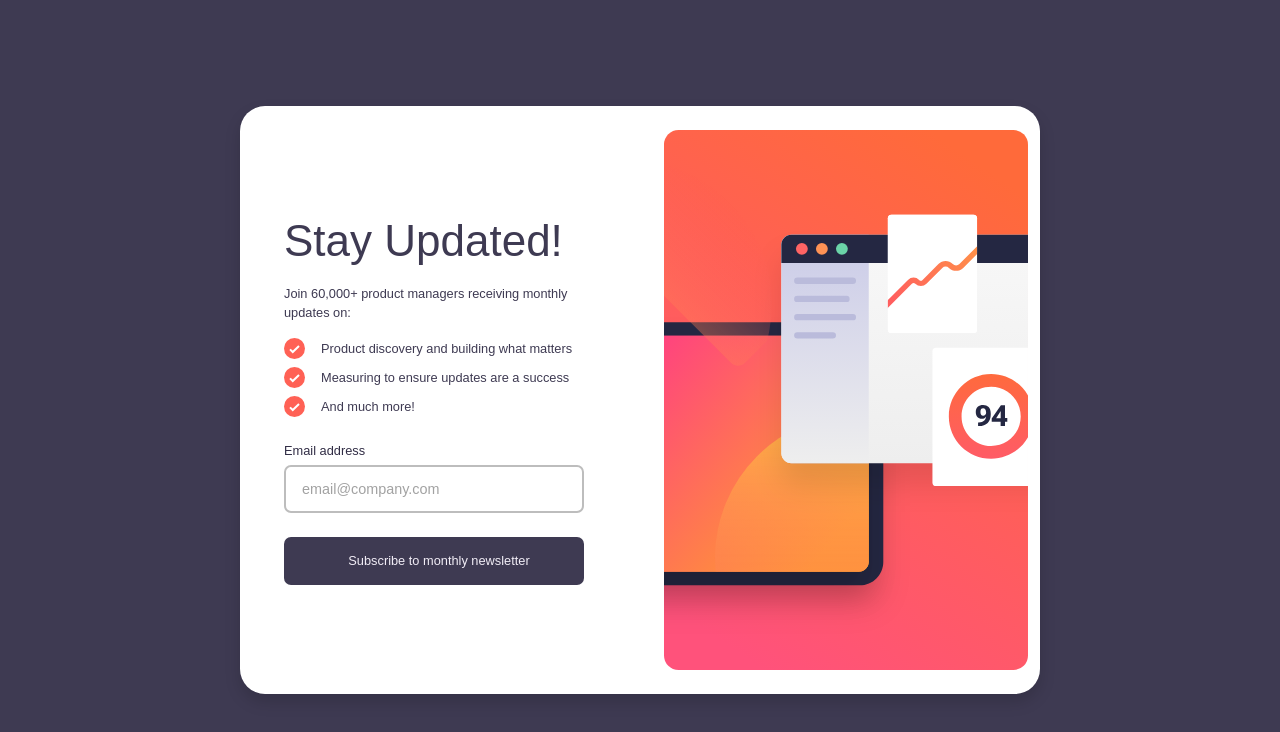
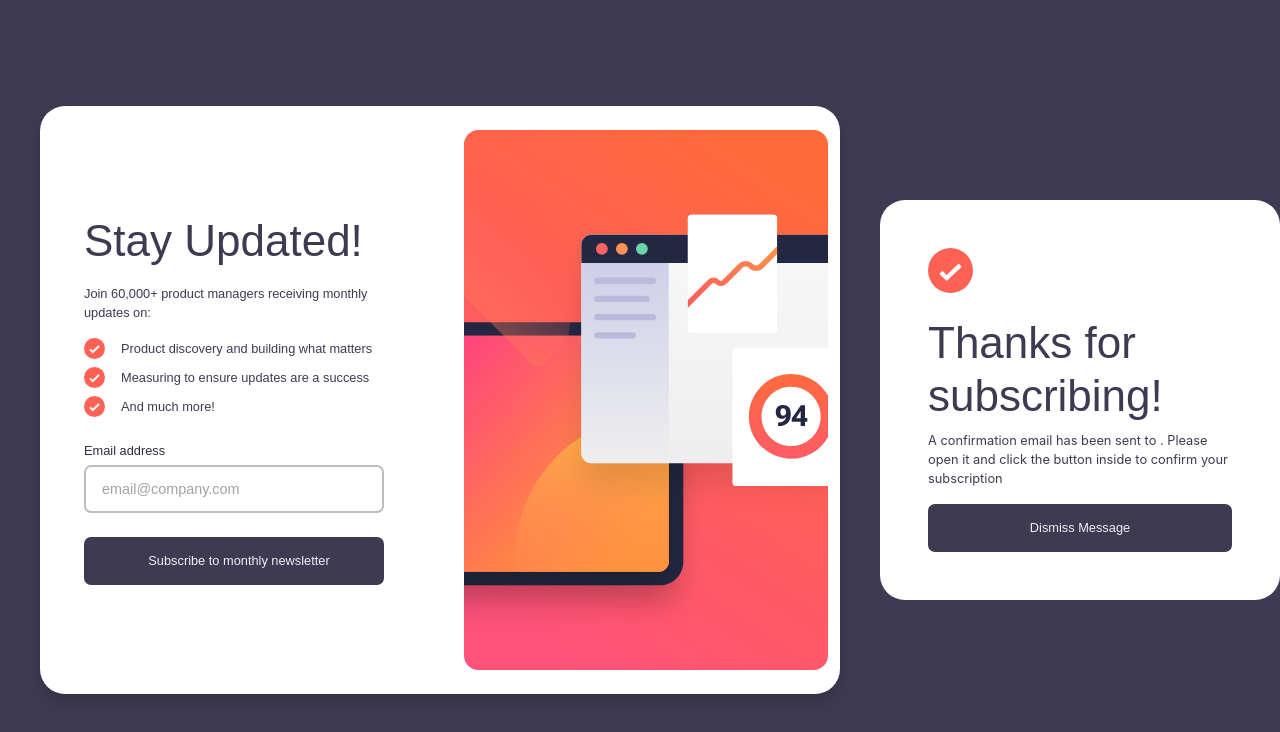
Before and after one commit to jonahp001/frontend-mentor, a React (Create React App) app in the folder project-1-newsletter-sign-up-with-success-message-main/project-1-frontend-mentor/: page / in a window 1280 px wide. Shown: the top 732 px of the page. Built offline with nearby package versions, Linux system fonts and the light colour scheme; a web font is replaced by a local one.

Commit message:
i think i fixed the bug! had to use useEffect. now need to just do view swap

```diff
--- a/project-1-newsletter-sign-up-with-success-message-main/project-1-frontend-mentor/src/App.js
+++ b/project-1-newsletter-sign-up-with-success-message-main/project-1-frontend-mentor/src/App.js
@@ -6,14 +6,19 @@ import { useState } from 'react';
 
 function App() {
   const [currentEmailAddress, setCurrentEmailAddress] = useState();
+  const [currentSuccessState, setCurrentSuccessState] = useState();
 
+  console.log(currentEmailAddress, currentSuccessState);
   return (
     <div className="App-bg d-flex justify-content-center align-items-center">
       <div
         id="mainDiv"
         className="h-100 subscribe-window container-md d-flex flex-row px-0 shadow">
         <div className="row">
-          <Subscribe setCurrentEmailAddress={setCurrentEmailAddress} />
+          <Subscribe
+            setCurrentEmailAddress={setCurrentEmailAddress}
+            setCurrentSuccessState={setCurrentSuccessState}
+          />
           {/* note to self, dont put a classname on react component, but put it on the first DIV inside the component if you want to change aspects of it */}
           <img
             className="order-1 order-sm-2 my-auto mx-auto p-4 col-12 col-sm-6"
@@ -22,7 +27,7 @@ function App() {
           />
         </div>
       </div>
-      <Success email={currentEmailAddress} />
+      <Success email={currentEmailAddress} success={currentSuccessState} />
     </div>
   );
 }
--- a/project-1-newsletter-sign-up-with-success-message-main/project-1-frontend-mentor/src/Elements/Submit.js
+++ b/project-1-newsletter-sign-up-with-success-message-main/project-1-frontend-mentor/src/Elements/Submit.js
@@ -1,14 +1,14 @@
-import { useState } from 'react';
-import { useEffect } from 'react';
+import { useState, useEffect } from 'react';
 
 export default function Submit({ emailAddress, setSuccessful }) {
   const [emailStyle, setEmailStyle] = useState('correct-email');
   const [emailInput, setEmailInput] = useState('');
   const [error, setError] = useState(false);
 
-  console.log(emailAddress, emailAddress(emailInput), emailInput);
+  // console.log(emailAddress, emailAddress(emailInput), emailInput);
 
   function handleSubmit(e) {
+    e.preventDefault();
     const atIndex = emailInput.indexOf('@');
     const afterAt = emailInput.slice(atIndex + 1);
     const beforeAt = emailInput.slice(0, atIndex);
@@ -38,9 +38,11 @@ export default function Submit({ emailAddress, setSuccessful }) {
       !emailInput.includes('@') ||
       domain.length < 1 ||
       afterDot.length < 1 ||
-      afterAt.includes('@')
+      afterAt.includes('@' || emailInput.length < 1)
     ) {
       e.preventDefault();
+      setEmailStyle('incorrect-email');
+      setSuccessful(false);
       setError(true);
     }
   }
@@ -53,10 +55,10 @@ export default function Submit({ emailAddress, setSuccessful }) {
     emailAddress(emailInput);
   }, [emailAddress, emailInput]);
 
-  function submitAndRetain(e) {
-    // callBack();
-    handleSubmit(e);
-  }
+  // function submitAndRetain(e) {
+  //   callBack();
+  //   handleSubmit(e);
+  // }
 
   function handleChange(e) {
     e.preventDefault();
@@ -71,7 +73,7 @@ export default function Submit({ emailAddress, setSuccessful }) {
   }
 
   return (
-    <form id="email-form" onSubmit={submitAndRetain}>
+    <form id="email-form" onSubmit={handleSubmit}>
       <div className="pb-4">
         <div className="email-label-line w-100 d-flex justify-content-between">
           <label className="pb-1" htmlFor="email">
--- a/project-1-newsletter-sign-up-with-success-message-main/project-1-frontend-mentor/src/Elements/Subscribe.js
+++ b/project-1-newsletter-sign-up-with-success-message-main/project-1-frontend-mentor/src/Elements/Subscribe.js
@@ -1,7 +1,10 @@
 import Submit from './Submit';
 import { useState, useEffect } from 'react';
 
-export default function Subscribe({ setCurrentEmailAddress }) {
+export default function Subscribe({
+  setCurrentEmailAddress,
+  setCurrentSuccessState,
+}) {
   const [successful, setSuccessful] = useState(false);
   const [emailAd, setEmailAd] = useState();
 
@@ -9,8 +12,9 @@ export default function Subscribe({ setCurrentEmailAddress }) {
 
   useEffect(() => {
     setCurrentEmailAddress(emailAd);
+    setCurrentSuccessState(successful);
     // console.log(setCurrentEmailAddress.textContent)
-  }, [setCurrentEmailAddress, emailAd]);
+  }, [setCurrentEmailAddress, setCurrentSuccessState, emailAd, successful]);
 
   console.log(successful);
 
--- a/project-1-newsletter-sign-up-with-success-message-main/project-1-frontend-mentor/src/Elements/Success.js
+++ b/project-1-newsletter-sign-up-with-success-message-main/project-1-frontend-mentor/src/Elements/Success.js
@@ -1,8 +1,9 @@
-export default function Success(props) {
+export default function Success({ email, success }) {
+  console.log(email, success);
   return (
     <div
       id="successDiv"
-      className="success p-5 d-flex flex-column justify-content-center hidden">
+      className="success p-5 d-flex flex-column justify-content-center">
       <div className="text-start">
         <svg
           className="mb-4"
@@ -17,9 +18,8 @@ export default function Success(props) {
         </svg>
         <h1>Thanks for subscribing!</h1>
         <p>
-          A confirmation email has been sent to <strong>{props.email}</strong>.
-          Please open it and click the button inside to confirm your
-          subscription
+          A confirmation email has been sent to <strong>{email}</strong>. Please
+          open it and click the button inside to confirm your subscription
         </p>
       </div>
       <div>
```
